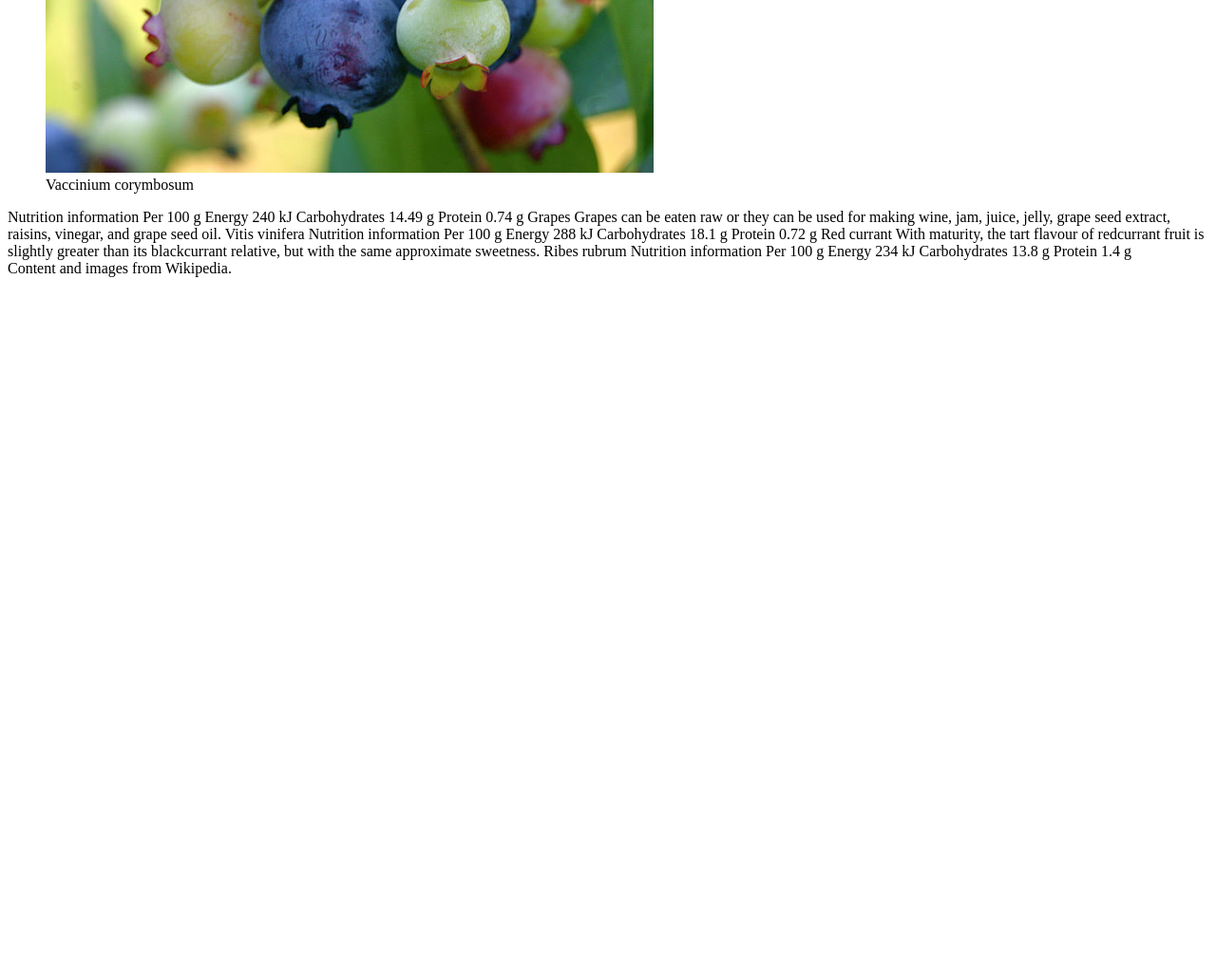
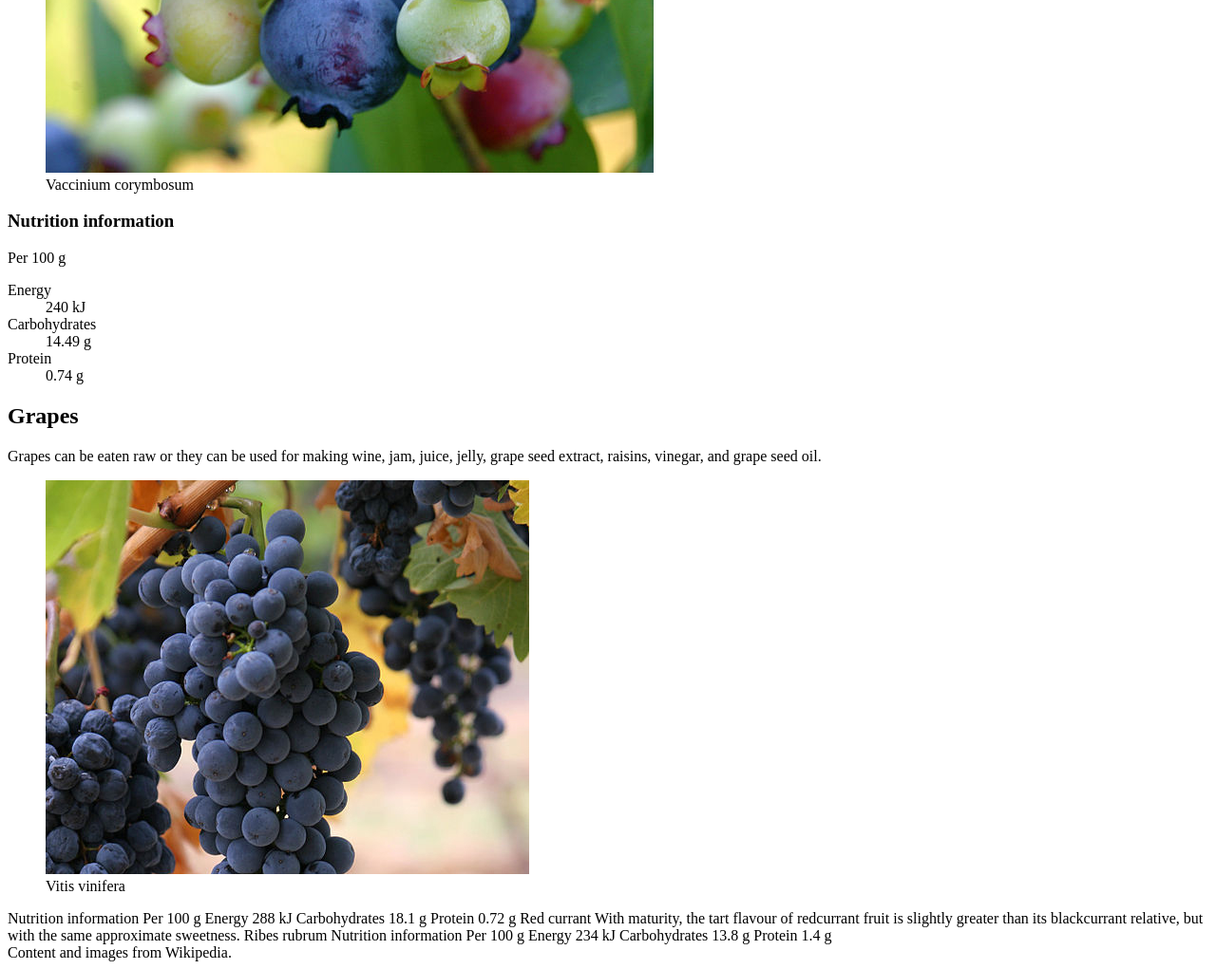
Before and after one commit to mikeybacque/dsn1674-project-1, a plain HTML site: page index.html in a window 1280 px wide. Shown: the part 606-1627 px from the top of the page at 95% size. Before the commit the page ends 906 px from the top, so only its background shows below. Drawn offline with Linux system fonts and the light colour scheme.

Commit message:
Description List

```diff
--- a/index.html
+++ b/index.html
@@ -39,18 +39,27 @@
         <figcaption>Vaccinium corymbosum</figcaption>
       </figure>
 
-Nutrition information
+    <h3>Nutrition information</h3>
 
-Per 100 g
-Energy 240 kJ
-Carbohydrates 14.49 g
-Protein 0.74 g
+      Per 100 g
 
-Grapes
+      <dl>
+        <dt>Energy</dt>
+        <dd><data value="240">240 kJ</data></dd>
+        <dt>Carbohydrates</dt>
+        <dd><data value="14.49">14.49 g</data></dd>
+        <dt>Protein</dt>
+        <dd><data value="0.74">0.74 g</data></dd>
+      </dl>
 
-Grapes can be eaten raw or they can be used for making wine, jam, juice, jelly, grape seed extract, raisins, vinegar, and grape seed oil.
+    <h2>Grapes</h2>
 
-Vitis vinifera
+      <p>Grapes can be eaten raw or they can be used for making wine, jam, juice, jelly, grape seed extract, raisins, vinegar, and grape seed oil.</p>
+
+      <figure>
+        <img src="img/grapes.jpg" alt="">
+        <figcaption>Vitis vinifera</figcaption>
+      </figure>
 
 Nutrition information
 
```
